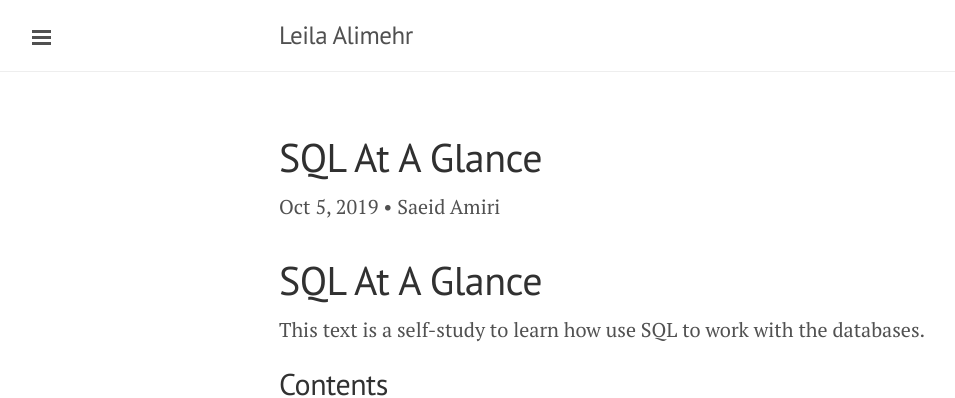
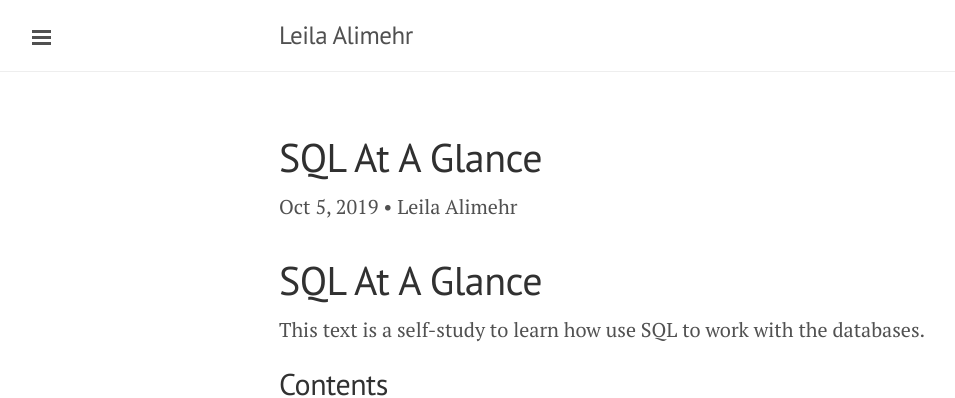
Before and after one commit to leilaalimehr/leilaalimehr.github.io, a Jekyll site: the page built from _posts/2019-10-05-SQL-At-A-Glance.md, in a window 1280 px wide and 900 px high. Shown: the top 398 px of the window, without its empty margins (1-956 px from the left). Built offline with Jekyll 4.4.1, drawn with Linux system fonts in a browser that asks for light colours; nearby versions of some CDN libraries; our own code applies the rules of GitHub Pages for plain Markdown files; comment, search, counter and statistics services are not loaded.

Commit message:
Update 2019-10-05-SQL-At-A-Glance.md

```diff
--- a/_posts/2019-10-05-SQL-At-A-Glance.md
+++ b/_posts/2019-10-05-SQL-At-A-Glance.md
@@ -2,7 +2,7 @@
 title: SQL At A Glance
 description: A brief introduction of SQL
 date: 2019-10-05
-author: Saeid Amiri
+author: Leila Alimehr
 published: true
 tags: SQL R Python
 categories: [blog]
```
